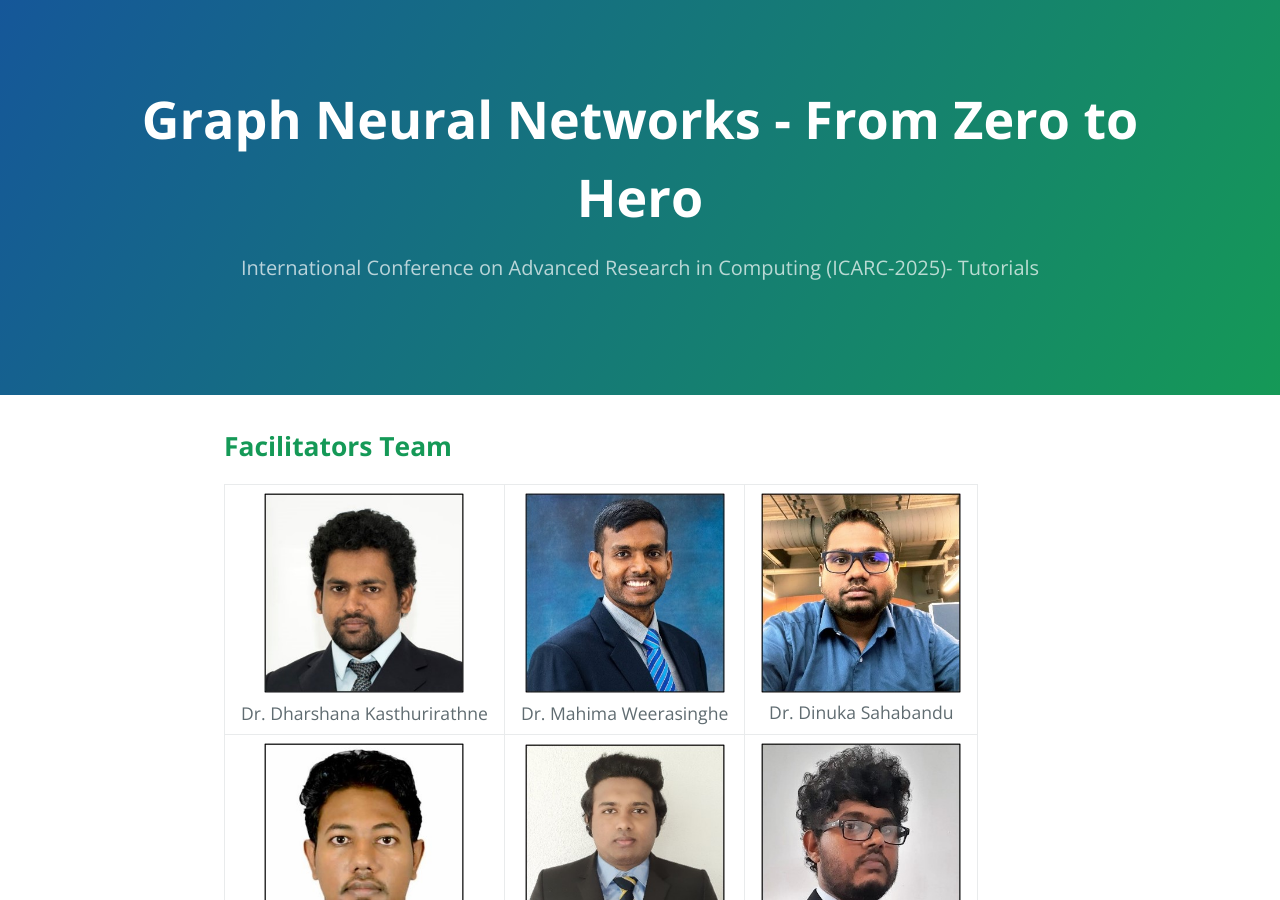
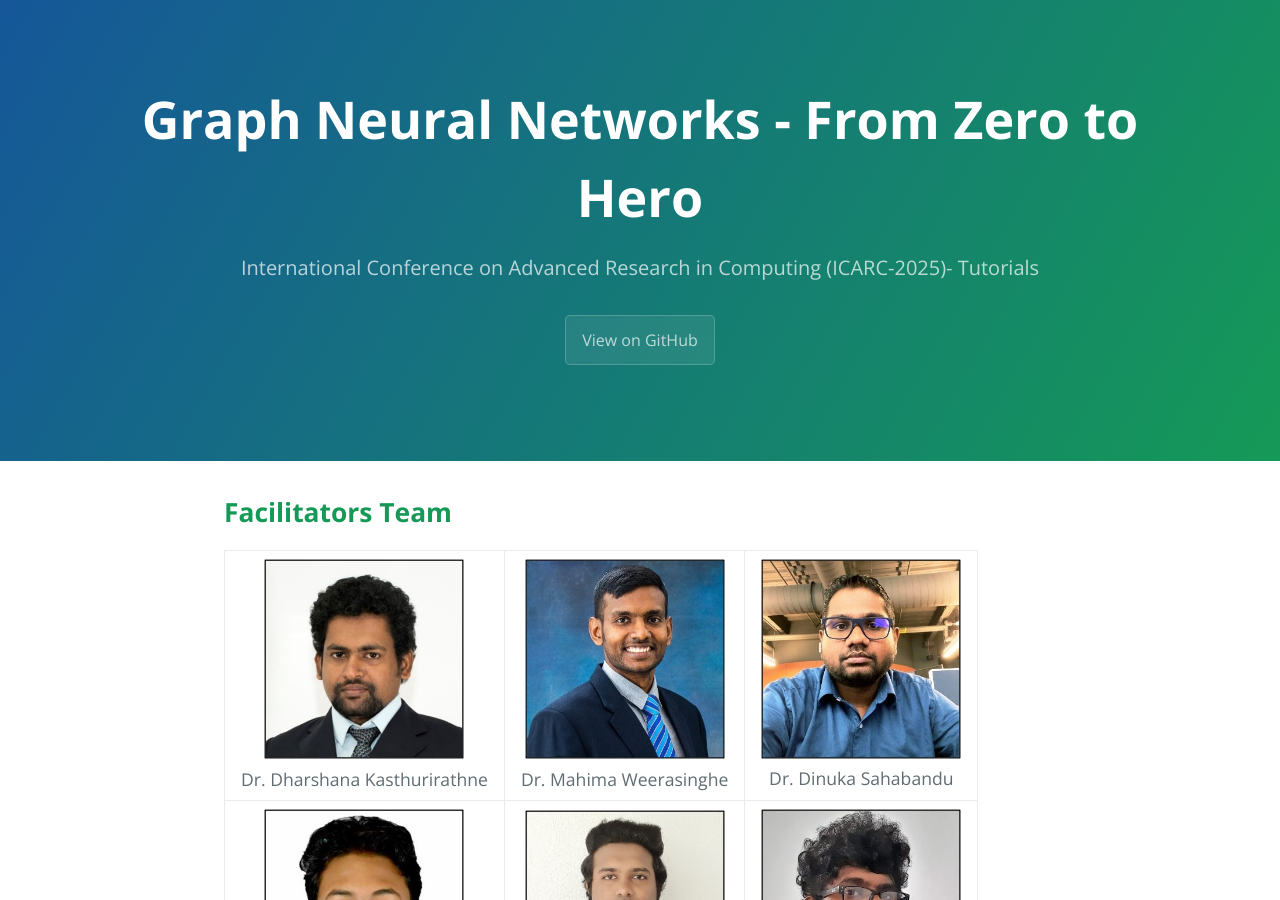
Before and after one commit to tinyml-in-action/tinyml-in-action.github.io, a Jekyll site: the page built from index.md, in a window 1280 px wide and 900 px high. Built offline with Jekyll 4.4.1, drawn with Linux system fonts in a browser that asks for light colours.

Commit message:
edited layout

```diff
--- a/_layouts/default.html
+++ b/_layouts/default.html
@@ -20,6 +20,8 @@
       <h2 class="project-tagline">{{ page.description | default: site.description | default: site.github.project_tagline }}</h2>
       {% if site.github.is_project_page %}
         <a href="https://github.com/BrAINLabs-Inc/ICARC_2025_GNN_Tutorial" class="btn">View on GitHub</a>
+        {% else %}
+        <a href="https://github.com/BrAINLabs-Inc/ICARC_2025_GNN_Tutorial" class="btn">View on GitHub</a>
       {% endif %}
       {% if site.show_downloads %}
         <a href="{{ site.github.zip_url }}" class="btn">Download .zip</a>
```
